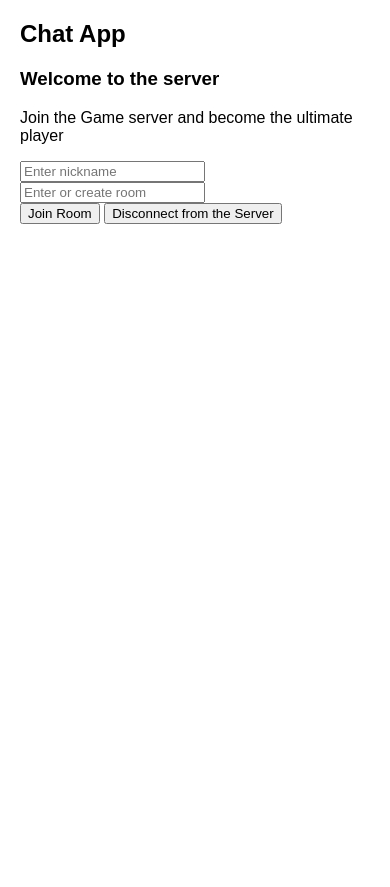
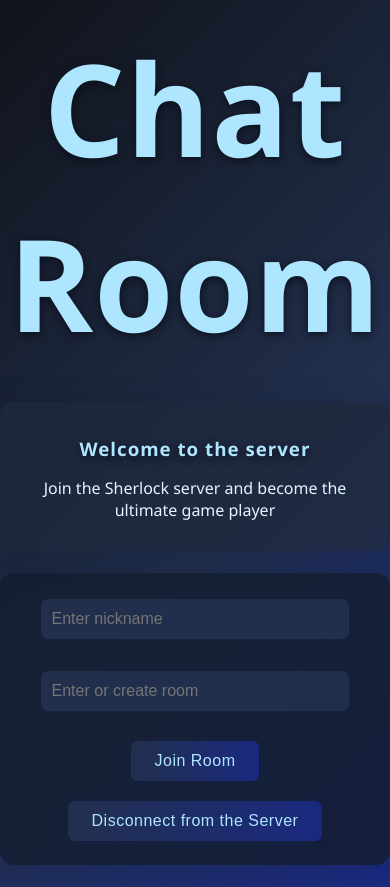
Before and after one commit to 092vk/Real-Time-ChatRoom, a website: page public/index.html in a window 390 px wide. Before the commit the page ends 844 px from the top, so only its background shows below. Drawn offline with nearby package versions, Linux system fonts and the light colour scheme; no server answers.

Commit message:
added styles

```diff
--- a/public/index.html
+++ b/public/index.html
@@ -6,10 +6,10 @@
 </head>
 <body>
 
-  <h2>Chat App</h2>
+  <h2 class="heading">Chat Room</h2>
   <div class="Welcome">
     <h3>Welcome to the server </h3>
-    <p>Join the Game server and become the ultimate player</p>
+    <p>Join the Sherlock server and become the ultimate game player</p>
   </div>
 
   <div id="rejoin" style="display:none;">
@@ -33,7 +33,9 @@
 
   <script src="/socket.io/socket.io.js"></script>
   <script>
+
     console.log("script is running")
+
     let socket = io('http://localhost:5757');
 
     document.getElementById('join').onclick = () => {
--- a/public/style.css
+++ b/public/style.css
@@ -1,6 +1,110 @@
-    body {
-        font-family: sans-serif; margin: 20px;
+body {
+    font-family: 'Segoe UI', Arial, sans-serif;
+    margin: 0;
+    padding: 0;
+    background: linear-gradient(135deg, #10131a 0%, #22304e 60%, #1a2980 100%);
+    min-height: 100vh;
+}
+.heading{
+    font-size: 8em;
+}
+
+h2, h3 {
+    text-align: center;
+    color: #aee6ff;
+    margin-top: 20px;
+    margin-bottom: 10px;
+    letter-spacing: 1px;
+    text-shadow: 0 2px 8px #0a0f1a;
+}
+
+.Welcome {
+    background: rgba(30, 40, 60, 0.7);
+    border-radius: 14px;
+    padding: 22px;
+    margin: 32px auto 22px auto;
+    max-width: 420px;
+    box-shadow: 0 6px 32px rgba(10,20,40,0.22);
+    color: #e3f6ff;
+    text-align: center;
+}
+
+#setup, #rejoin, #chatArea {
+    background: rgba(20, 30, 50, 0.85);
+    border-radius: 14px;
+    padding: 26px 30px 20px 30px;
+    margin: 22px auto;
+    max-width: 420px;
+    box-shadow: 0 2px 18px rgba(10,20,40,0.18);
+    text-align: center;
+}
+
+input[type="text"], input[type="password"], input[type="email"], input, #messageInput {
+    width: 90%;
+    padding: 11px;
+    margin: 12px 0 20px 0;
+    border: none;
+    border-radius: 7px;
+    background: rgba(34, 48, 78, 0.93);
+    color: #e3f6ff;
+    font-size: 1em;
+    box-sizing: border-box;
+    outline: none;
+    transition: box-shadow 0.2s, background 0.2s;
+}
+
+input:focus {
+    box-shadow: 0 0 0 2px #26d0ce, 0 0 8px #1a2980;
+    background: rgba(34, 48, 78, 1);
+}
+
+button {
+    background: linear-gradient(90deg, #22304e 0%, #1a2980 100%);
+    color: #aee6ff;
+    border: none;
+    border-radius: 7px;
+    padding: 11px 24px;
+    margin: 10px 5px;
+    font-size: 1em;
+    cursor: pointer;
+    transition: background 0.2s, transform 0.1s, color 0.2s;
+    box-shadow: 0 2px 10px rgba(26,41,128,0.13);
+    font-weight: 500;
+    letter-spacing: 0.5px;
+}
+
+button:hover {
+    background: linear-gradient(90deg, #1a2980 0%, #26d0ce 100%);
+    color: #fff;
+    transform: translateY(-2px) scale(1.05);
+}
+
+#chat {
+    border: 1px solid #22304e;
+    background: rgba(16, 19, 26, 0.98);
+    border-radius: 10px;
+    padding: 16px;
+    height: 300px;
+    overflow-y: auto;
+    margin-bottom: 16px;
+    color: #aee6ff;
+    font-size: 1em;
+    box-shadow: 0 1px 10px rgba(26,41,128,0.10);
+    text-align: left;
+    word-break: break-word;
+}
+
+#messageInput {
+    margin-bottom: 0;
+}
+
+@media (max-width: 500px) {
+    .Welcome, #setup, #rejoin, #chatArea {
+        max-width: 98vw;
+        padding: 14px 6vw;
     }
     #chat {
-        border: 1px solid #ccc; padding: 10px; height: 300px; overflow-y: scroll;
+        height: 180px;
+        font-size: 0.95em;
     }
+}
```
Also changed, not shown: public/script.js (deleted, +0 -83 lines).
